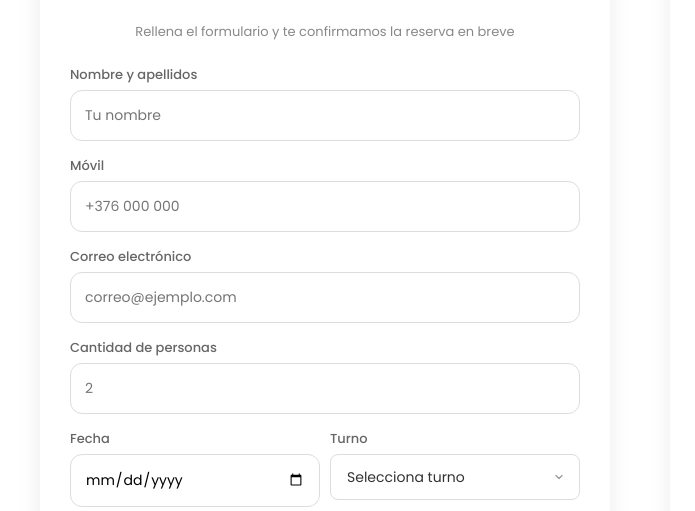
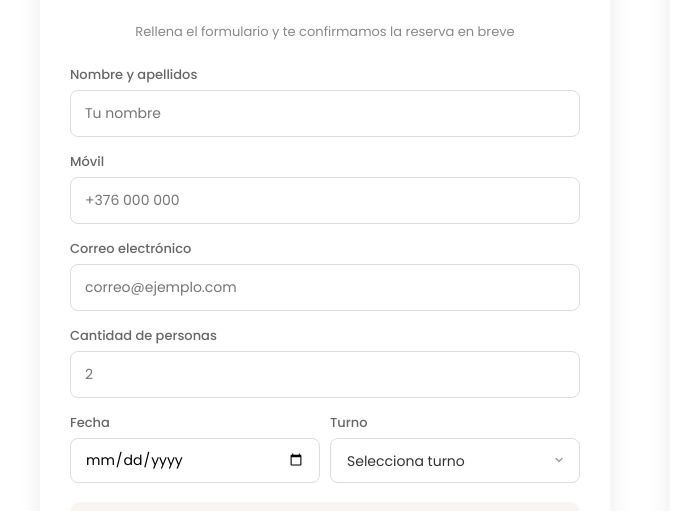
Before and after one commit to SrNar18/CalSilvino, a website: page contacto.html in a window 1280 px wide. Shown: the part 264-775 px from the top of the page, 0-695 px from the left. Drawn offline with Linux system fonts and the light colour scheme.

Commit message:
cambios x25234

```diff
--- a/style.css
+++ b/style.css
@@ -548,8 +548,10 @@ footer {
 }
 
 .contact-form input {
-    padding: 14px;
-    border-radius: 12px;
+    width: 100%;
+    box-sizing: border-box;
+    padding: 12px 14px;
+    border-radius: 8px;
     border: 1px solid #ddd;
     font-size: 14px;
     font-family: 'Poppins', sans-serif;
@@ -736,6 +738,12 @@ footer {
     flex: 1;
 }
 
+.date-time-group input,
+.date-time-group select {
+    height: 45px;
+    box-sizing: border-box;
+}
+
 /* SECCIÓN SOBRE EL RESTAURANTE */
 .home-about {
     background: linear-gradient(135deg, #c50101, #8b0000);
```
